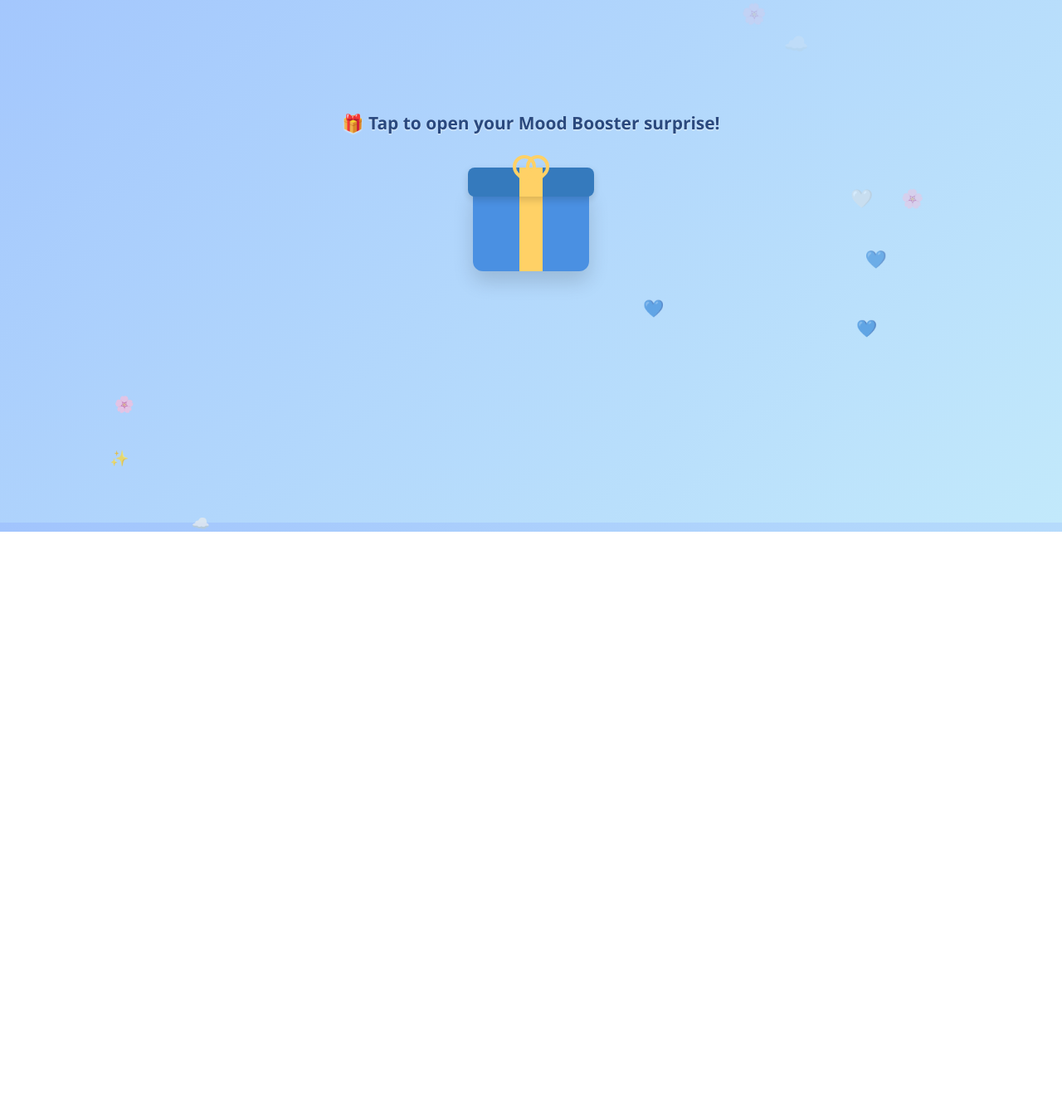
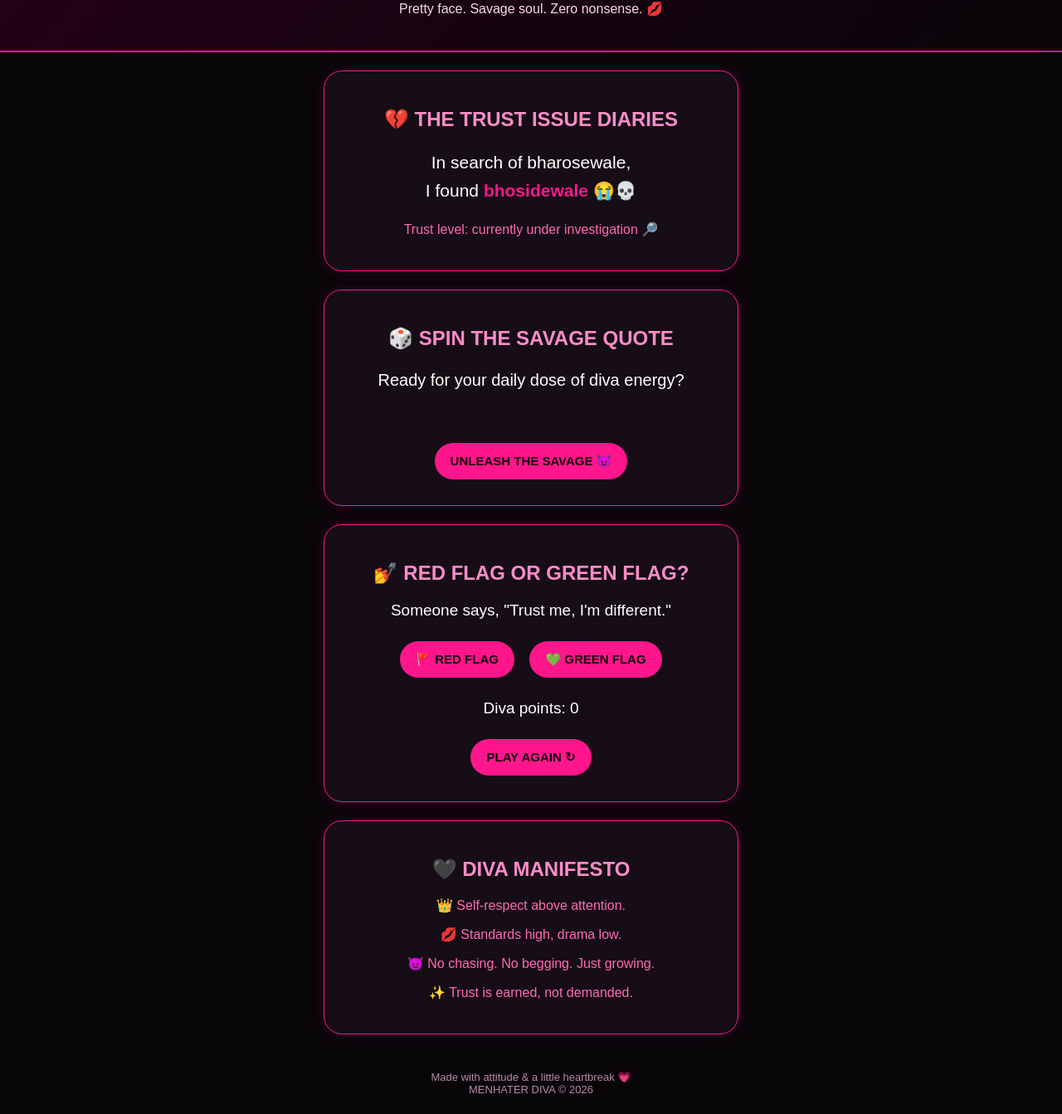
Before and after one commit to sinhakhushi146-ui/good-morning-gift, a plain HTML site: page index.html in a window 1280 px wide. Shown: the part 170-1513 px from the top of the page at 83% size. Before the commit the page ends 811 px from the top, so only its background shows below. Drawn offline with Linux system fonts and the light colour scheme.

Commit message:
Update website

```diff
--- a/index.html
+++ b/index.html
@@ -1,400 +1,218 @@
+
 <!DOCTYPE html>
 <html lang="en">
 <head>
 <meta charset="UTF-8">
 <meta name="viewport" content="width=device-width, initial-scale=1.0">
-  <title>For My Harshu ❤️</title>
+<title>Menhater Diva 😈</title>
+
 <style>
-    * {
-      box-sizing: border-box;
+* { box-sizing: border-box; }
+
+body {
   margin: 0;
-      padding: 0;
+  background: #090609;
+  color: #ff69b4;
+  font-family: Arial, sans-serif;
+  text-align: center;
 }
 
-    body {
-      background: linear-gradient(135deg, #a1c4fd 0%, #c2e9fb 100%);
-      height: 100vh;
-      display: flex;
-      flex-direction: column;
-      justify-content: center;
-      align-items: center;
-      font-family: 'Segoe UI', Tahoma, Geneva, Verdana, sans-serif;
-      overflow: hidden;
-      position: relative;
+header {
+  padding: 25px 12px;
+  background: linear-gradient(135deg,#260018,#090609);
+  border-bottom: 2px solid #ff168c;
 }
 
-    .bg-emoji {
-      position: absolute;
-      font-size: 22px;
-      animation: floatUp 6s linear infinite;
-      bottom: -30px;
-      z-index: 1;
-      opacity: 0.7;
+h1 {
+  font-size: clamp(30px,8vw,48px);
+  text-shadow: 0 0 18px #ff168c;
+  margin: 10px 0;
 }
 
-    @keyframes floatUp {
-      0% { transform: translateY(0) scale(0.8); opacity: 0.8; }
-      100% { transform: translateY(-105vh) scale(1.2); opacity: 0; }
+.subtitle { color: #ffd5e9; }
+
+.card {
+  margin: 22px auto;
+  padding: 24px 18px;
+  width: 90%;
+  max-width: 500px;
+  background: #160d16;
+  border: 1px solid #ff168c;
+  border-radius: 22px;
+  box-shadow: 0 0 20px #ff168c22;
 }
 
-    .container {
-      text-align: center;
-      position: relative;
-      z-index: 5;
+h2 { color: #ff8cc9; }
+
+button {
+  border: 0;
+  border-radius: 25px;
+  background: #ff168c;
+  color: #16000b;
+  padding: 13px 19px;
+  margin: 7px;
+  font-weight: bold;
+  font-size: 15px;
+  cursor: pointer;
 }
 
-    .hint-text {
-      color: #1e3c72;
-      font-size: 1.3rem;
-      font-weight: 700;
-      margin-bottom: 25px;
-      text-shadow: 0 1px 2px rgba(255,255,255,0.8);
-      animation: pulse 1.8s infinite;
+button:hover { background: #ffb4da; }
+
+#quote {
+  color: white;
+  font-size: 20px;
+  line-height: 1.6;
+  min-height: 65px;
 }
 
-    @keyframes pulse {
-      0%, 100% { transform: scale(1); opacity: 0.9; }
-      50% { transform: scale(1.05); opacity: 1; }
+#score {
+  color: #fff;
+  font-size: 19px;
 }
 
-    .gift-box {
-      width: 140px;
-      height: 140px;
-      position: relative;
-      margin: 0 auto;
-      cursor: pointer;
-      transition: transform 0.3s ease;
-    }
-
-    .gift-box:hover {
-      transform: scale(1.08);
-    }
-
-    .box-body {
-      width: 140px;
-      height: 100px;
-      background: #4a90e2;
-      border-radius: 0 0 12px 12px;
-      position: absolute;
-      bottom: 0;
-      box-shadow: 0 12px 25px rgba(0, 0, 0, 0.15);
-    }
-
-    .box-body::before {
-      content: '';
-      position: absolute;
-      width: 28px;
-      height: 100%;
-      background: #ffd166;
-      left: 50%;
-      transform: translateX(-50%);
-    }
-
-    .box-lid {
-      width: 152px;
-      height: 35px;
-      background: #357abd;
-      border-radius: 8px;
-      position: absolute;
-      top: 15px;
-      left: -6px;
-      z-index: 2;
-      box-shadow: 0 4px 10px rgba(0, 0, 0, 0.15);
-      transition: transform 0.8s cubic-bezier(0.68, -0.55, 0.27, 1.55);
-    }
-
-    .box-lid::before {
-      content: '';
-      position: absolute;
-      width: 28px;
-      height: 100%;
-      background: #ffd166;
-      left: 50%;
-      transform: translateX(-50%);
-    }
-
-    .bow {
-      width: 40px;
-      height: 20px;
-      position: absolute;
-      top: -15px;
-      left: 50%;
-      transform: translateX(-50%);
-    }
-
-    .bow::before, .bow::after {
-      content: '';
-      position: absolute;
-      width: 20px;
-      height: 20px;
-      border: 4px solid #ffd166;
-      border-radius: 50% 50% 0 50%;
-      top: 0;
-    }
-
-    .bow::before { left: -2px; transform: rotate(45deg); }
-    .bow::after { right: -2px; transform: rotate(-45deg) scaleX(-1); }
-
-    .gift-box.open .box-lid {
-      transform: translateY(-130px) rotate(-20deg);
-      opacity: 0;
-    }
-
-    .gift-box.open { pointer-events: none; }
-
-    .card-container {
-      position: absolute;
-      top: 50%;
-      left: 50%;
-      transform: translate(-50%, -50%) scale(0);
-      width: 320px;
-      height: 400px;
-      perspective: 1000px;
-      opacity: 0;
-      transition: all 0.7s cubic-bezier(0.175, 0.885, 0.32, 1.275);
-      z-index: 10;
-    }
-
-    .card-container.show {
-      transform: translate(-50%, -50%) scale(1);
-      opacity: 1;
-    }
-
-    .card-inner {
-      position: relative;
-      width: 100%;
-      height: 100%;
-      text-align: center;
-      transition: transform 0.8s;
-      transform-style: preserve-3d;
-    }
-
-    .card-container.flipped .card-inner {
-      transform: rotateY(180deg);
-    }
-
-    .card-front, .card-back {
-      position: absolute;
-      width: 100%;
-      height: 100%;
-      backface-visibility: hidden;
-      border-radius: 20px;
-      padding: 25px 20px;
-      background: #ffffff;
-      box-shadow: 0 20px 40px rgba(0,0,0,0.15);
-      display: flex;
-      flex-direction: column;
-      justify-content: space-between;
-      align-items: center;
-    }
-
-    .card-front h1 { font-size: 1.6rem; color: #357abd; margin-bottom: 8px; }
-    .card-front p { font-size: 0.95rem; color: #4a4a4a; line-height: 1.5; }
-
-    .card-back {
-      transform: rotateY(180deg);
-      background: #f4f8ff;
-    }
-
-    .card-back h2 { font-size: 1.3rem; color: #1e3c72; margin-bottom: 10px; }
-    .card-back p { font-size: 0.92rem; color: #555; line-height: 1.5; text-align: center; }
-
-    .btn {
-      background: #4a90e2;
-      color: white;
-      border: none;
-      padding: 10px 18px;
-      border-radius: 25px;
-      font-weight: bold;
-      cursor: pointer;
-      font-size: 0.88rem;
-      box-shadow: 0 4px 10px rgba(74, 144, 226, 0.3);
-      transition: transform 0.2s, background 0.2s;
-    }
-
-    .btn:hover { background: #357abd; transform: scale(1.03); }
-
-    .btn-group {
-      display: flex;
-      gap: 10px;
-      margin-top: 10px;
-    }
-
-    .btn-secondary {
-      background: #e2e8f0;
-      color: #4a5568;
-    }
-
-    .confetti {
-      position: absolute;
-      width: 10px;
-      height: 10px;
-      border-radius: 3px;
-      opacity: 0;
-      z-index: 12;
-    }
-
-    .popup {
-      display: none;
-      position: fixed;
-      top: 50%;
-      left: 50%;
-      transform: translate(-50%, -50%);
-      background: white;
-      padding: 25px;
-      border-radius: 15px;
-      box-shadow: 0 10px 30px rgba(0,0,0,0.3);
-      z-index: 100;
-      text-align: center;
-      width: 280px;
-    }
-
-    .popup h3 { color: #2b6cb0; margin-bottom: 10px; }
-    .popup p { font-size: 0.9rem; color: #4a5568; margin-bottom: 15px; }
-
-    /* Hidden YouTube Player Frame */
-    .yt-player {
-      position: absolute;
-      width: 1px;
-      height: 1px;
-      opacity: 0;
-      pointer-events: none;
+footer {
+  padding: 22px;
+  color: #b98aa6;
+  font-size: 13px;
 }
 </style>
 </head>
+
 <body>
 
-  <!-- Khat Song Player Hidden Embed -->
-  <iframe id="khatAudio" class="yt-player" src="https://www.youtube.com/embed/5D3Sg7qP_7g?enablejsapi=1" allow="autoplay"></iframe>
+<header>
+  <div style="font-size:55px">😈👑</div>
+  <h1>MENHATER DIVA</h1>
+  <p class="subtitle">Pretty face. Savage soul. Zero nonsense. 💋</p>
+</header>
 
-  <div class="container" id="mainContainer">
-    <div class="hint-text" id="hint">🎁 Tap to open your Mood Booster surprise!</div>
+<section class="card">
+  <h2>💔 THE TRUST ISSUE DIARIES</h2>
+  <p style="font-size:21px;color:white;line-height:1.6">
+    In search of bharosewale,<br>
+    I found <span style="color:#ff168c;font-weight:bold">
+    bhosidewale</span> 😭💀
+  </p>
+  <p>Trust level: currently under investigation 🔎</p>
+</section>
 
-    <div class="gift-box" id="giftBox" onclick="openGift()">
-      <div class="box-lid">
-        <div class="bow"></div>
-      </div>
-      <div class="box-body"></div>
-    </div>
-  </div>
+<section class="card">
+  <h2>🎲 SPIN THE SAVAGE QUOTE</h2>
+  <p id="quote">Ready for your daily dose of diva energy?</p>
+  <button onclick="newQuote()">UNLEASH THE SAVAGE 😈</button>
+</section>
 
-  <div class="card-container" id="morningCard">
-    <div class="card-inner">
-      <div class="card-front">
-        <div>
-          <h1>Hey Harshu, Mera Cutu... 🥺💙</h1>
-          <p style="margin-top: 15px;">
-            Kal raat ke liye I am sorry... Mera irada aapko pareshan karne ka bilkul nahi tha, mera cutu!
-            <br><br>
-            Aap bina bataye gaye toh bas thoda overthink ho gaya tha. Aage se roongi nahi, bas ek cute smile ke saath wait karungi! Promise! 🤝✨
+<section class="card">
+  <h2>💅 RED FLAG OR GREEN FLAG?</h2>
+  <p id="question" style="color:white;font-size:19px">
+    Someone says, "Trust me, I'm different."
   </p>
-        </div>
-        <button class="btn" onclick="flipCard()">Click to Fix My Mood 💌</button>
-      </div>
+  <button onclick="answer('red')">🚩 RED FLAG</button>
+  <button onclick="answer('green')">💚 GREEN FLAG</button>
+  <p id="feedback"></p>
+  <p id="score">Diva points: 0</p>
+  <button onclick="resetGame()">PLAY AGAIN ↻</button>
+</section>
 
-      <div class="card-back">
-        <div>
-          <h2>Ek Chota Sa Question 💭</h2>
-          <p style="margin-top: 10px;">
-            Mera cutu, aapka gussa thoda kam hua kya? <br><br>
-            Aapki smile mere liye sabse zaroori hai. Ab gussa chhodo aur ek pyaari si smile de do na?
-          </p>
-        </div>
-        <div>
-          <div class="btn-group">
-            <button class="btn" onclick="showPopup()">Maan Gaya ❤️</button>
-            <button class="btn btn-secondary" onclick="tryAgain()">Ruk Sochne Do 😜</button>
-          </div>
-          <button style="margin-top: 15px; background: transparent; border: none; color: #888; font-size: 0.8rem; cursor: pointer;" onclick="flipCard()">← Back to Front</button>
-        </div>
-      </div>
-    </div>
-  </div>
+<section class="card">
+  <h2>🖤 DIVA MANIFESTO</h2>
+  <p>👑 Self-respect above attention.</p>
+  <p>💋 Standards high, drama low.</p>
+  <p>😈 No chasing. No begging. Just growing.</p>
+  <p>✨ Trust is earned, not demanded.</p>
+</section>
 
-  <div class="popup" id="finalPopup">
-    <h3>Yaaay! You're the best! 🎉</h3>
-    <p>Aapki smile hi mera sabse bada gift hai, mera cutu. Have a stress-free and amazing day ahead, Harshu! I love you! 💕</p>
-    <button class="btn" onclick="closePopup()">Close ❤️</button>
-  </div>
+<footer>
+  Made with attitude & a little heartbreak 💗<br>
+  MENHATER DIVA © 2026
+</footer>
 
 <script>
-    const emojis = ['🤍', '✨', '☁️', '💙', '🌸'];
-    setInterval(() => {
-      const emoji = document.createElement('div');
-      emoji.classList.add('bg-emoji');
-      emoji.innerHTML = emojis[Math.floor(Math.random() * emojis.length)];
-      emoji.style.left = Math.random() * 100 + 'vw';
-      emoji.style.animationDuration = (Math.random() * 3 + 4) + 's';
-      document.body.appendChild(emoji);
-      setTimeout(() => emoji.remove(), 6000);
-    }, 450);
+const quotes = [
+  "In search of bharosewale, I found bhosidewale. 💀",
+  "My heart has a password. Nobody gets the hint. 🔐",
+  "Red flags? Babe, I run a whole exhibition. 🚩",
+  "I'm the plot twist, not the side character. 👑",
+  "Self-love: the relationship that never disappoints. 💋",
+  "Pretty, petty, and protecting my peace. 😈",
+  "Not everyone's cup of tea. More like their tequila. 🖤"
+];
 
-    function openGift() {
-      const giftBox = document.getElementById('giftBox');
-      const card = document.getElementById('morningCard');
-      const hint = document.getElementById('hint');
-      const iframe = document.getElementById('khatAudio');
-
-      // Trigger YouTube Khat Song Playback
-      iframe.src = "https://www.youtube.com/embed/5D3Sg7qP_7g?autoplay=1";
-
-      giftBox.classList.add('open');
-      hint.style.opacity = '0';
-
-      createConfetti();
-
-      setTimeout(() => {
-        card.classList.add('show');
-      }, 400);
+function newQuote() {
+  const q = quotes[Math.floor(Math.random() * quotes.length)];
+  document.getElementById("quote").textContent = q;
 }
 
-    function flipCard() {
-      const card = document.getElementById('morningCard');
-      card.classList.toggle('flipped');
+const questions = [
+  {
+    text: 'Someone says, "Trust me, I am different."',
+    answer: "red",
+    why: "Words are easy. Consistent actions matter. 👀"
+  },
+  {
+    text: "They respect your boundaries even when upset.",
+    answer: "green",
+    why: "Respect is a genuinely good sign. 💚"
+  },
+  {
+    text: "They repeatedly lie and blame you for noticing.",
+    answer: "red",
+    why: "Repeated dishonesty deserves attention. 🚩"
+  },
+  {
+    text: "They apologize and actually change their behaviour.",
+    answer: "green",
+    why: "Accountability matters more than empty promises. ✨"
+  },
+  {
+    text: "They demand your passwords to prove your love.",
+    answer: "red",
+    why: "Love doesn't require surrendering your privacy. 🔐"
+  }
+];
+
+let index = 0;
+let points = 0;
+let finished = false;
+
+function answer(choice) {
+  if (finished) return;
+
+  const q = questions[index];
+  const feedback = document.getElementById("feedback");
+
+  if (choice === q.answer) {
+    points++;
+    feedback.textContent = "Correct! 💅 " + q.why;
+  } else {
+    feedback.textContent = "Plot twist! 😭 " + q.why;
   }
 
-    function showPopup() {
-      document.getElementById('finalPopup').style.display = 'block';
-      createConfetti();
+  document.getElementById("score").textContent =
+    "Diva points: " + points + " / " + (index + 1);
+
+  index++;
+
+  if (index >= questions.length) {
+    finished = true;
+    document.getElementById("question").textContent =
+      "GAME OVER 👑 Your diva score: " + points + "/5";
+    feedback.textContent += " Tap PLAY AGAIN for another round!";
+  } else {
+    document.getElementById("question").textContent =
+      questions[index].text;
+  }
 }
 
-    function closePopup() {
-      document.getElementById('finalPopup').style.display = 'none';
-    }
-
-    function tryAgain() {
-      alert("Nahi nahi! 'Maan Gaya' waala button hi dabana padega, mera cutu! 😜❤️");
-    }
-
-    function createConfetti() {
-      const colors = ['#4a90e2', '#ffd166', '#a1c4fd', '#ffffff', '#ff85a1'];
-      for (let i = 0; i < 50; i++) {
-        const confetti = document.createElement('div');
-        confetti.classList.add('confetti');
-        document.body.appendChild(confetti);
-
-        const startX = window.innerWidth / 2;
-        const startY = window.innerHeight / 2;
-
-        const angle = Math.random() * Math.PI * 2;
-        const velocity = 120 + Math.random() * 200;
-        const x = Math.cos(angle) * velocity;
-        const y = Math.sin(angle) * velocity;
-
-        confetti.style.backgroundColor = colors[Math.floor(Math.random() * colors.length)];
-        confetti.style.left = `${startX}px`;
-        confetti.style.top = `${startY}px`;
-
-        confetti.animate([
-          { transform: 'translate(0, 0) rotate(0deg)', opacity: 1 },
-          { transform: `translate(${x}px, ${y - 120}px) rotate(${Math.random() * 720}deg)`, opacity: 0 }
-        ], {
-          duration: 1200 + Math.random() * 800,
-          easing: 'cubic-bezier(0.25, 1, 0.5, 1)',
-          fill: 'forwards'
-        });
-      }
+function resetGame() {
+  index = 0;
+  points = 0;
+  finished = false;
+  document.getElementById("question").textContent = questions[0].text;
+  document.getElementById("feedback").textContent = "";
+  document.getElementById("score").textContent = "Diva points: 0";
 }
 </script>
+
 </body>
 </html>
```
Lines whose indentation alone changed are shown as unchanged.
